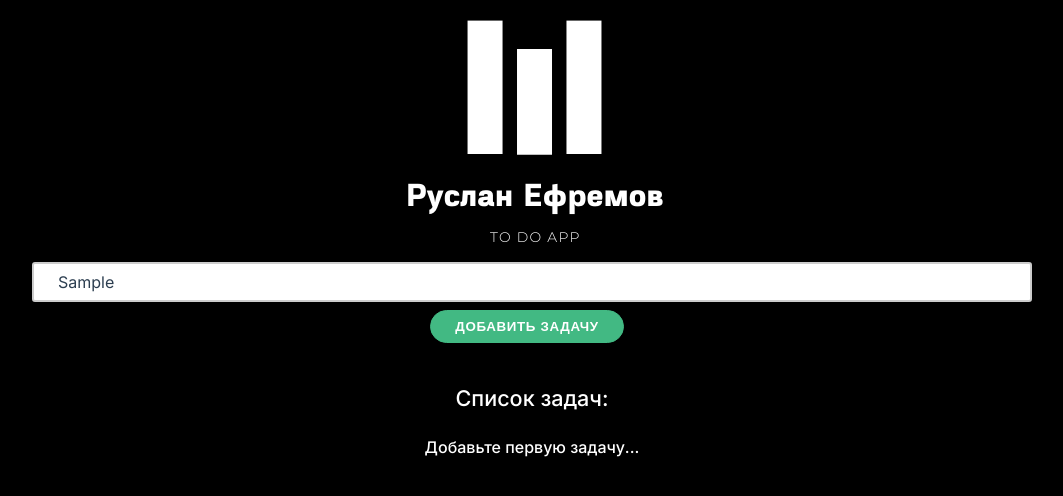
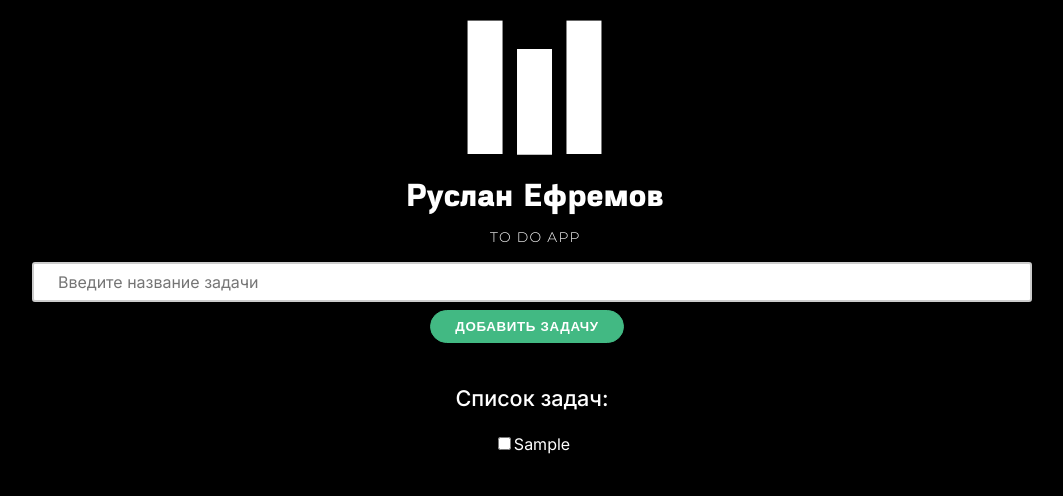
Before and after one commit to Menege/chat-app, a Vue app: page / in a window 1280 px wide. Both pictures are taken after typing "Sample" into the empty fields and a click on the button "ДОБАВИТЬ ЗАДАЧУ". Shown: the top 496 px of the page, without its empty margins (108-1171 px from the left). Built offline with nearby package versions, Linux system fonts and the light colour scheme.

Commit message:
compos task waiting

```diff
--- a/src/components/Item.vue
+++ b/src/components/Item.vue
@@ -7,27 +7,27 @@
 </template>
 
 <script>
-import { ref } from "vue";
+import { ref} from "vue";
 export default {
-  setup(props, emit) {
+   props: ["task", "idx"],
+  emits: ["delite-item"],
+  setup(props, { emit }) {
     let checked = ref(false);
 
-    const check = (() => {
+
+    let check = () => {
       setTimeout(() => {
         if (checked.value) {
           emit("delite-item", props.idx);
-          checked.value = false;
+          checked = ref(false);
         }
-      }, 150);
-    });
+      }, 3000);
+    };
     return {
       checked,
-      check
+      check,
     };
-  },
-
-  props: ["task", "idx"],
-  emits: ["delite-item"],
+  }
 };
 </script>
 
--- a/src/components/Tasks.vue
+++ b/src/components/Tasks.vue
@@ -27,14 +27,22 @@ export default {
   setup() {
     const store = useStore();
 
+    const delite = computed((idx) => store.commit("delite",idx));
 
-const delite = (idx) => computed(()=> store.commit('delite',idx))
+    const nameTask = computed({
+  get: () => store.state.nameTask,
+  set: (val) => store.commit('updateNameTask', val)
+})
+
+const tasks=computed(()=>store.state.tasks)
+
+const prov=computed(() => store.commit("prov"))
 
     return {
-      nameTask: computed(() => store.state.nameTask),
-      tasks: computed(() => store.state.tasks),
-      prov: computed(() => store.commit('prov')),
-      delite
+      nameTask,
+      tasks,
+      prov,
+      delite,
     };
   },
 
```
